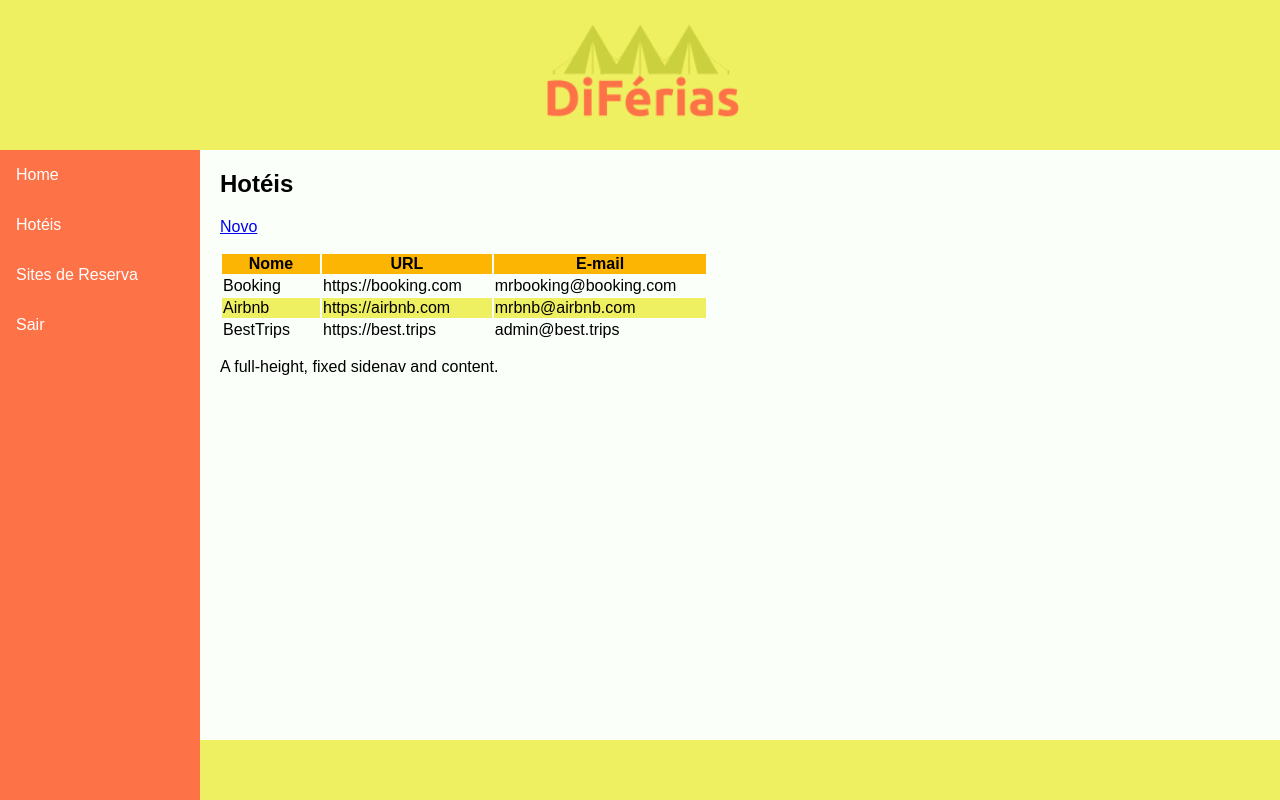
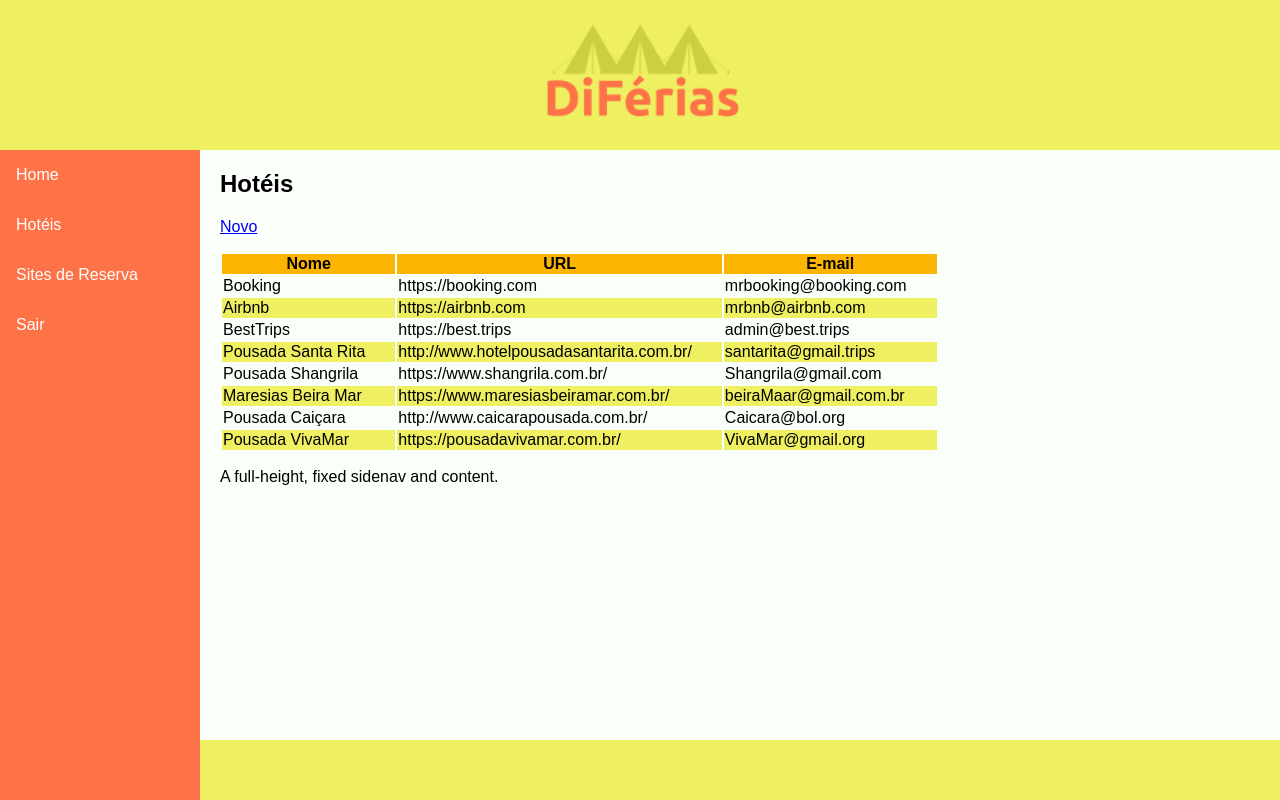
Before and after one commit to darknenblack/DSW2, a PHP site: page /sites-reserva.php in a window 1280 px wide. Run offline with PHP 8.4, Linux system fonts and the light colour scheme; the visitor is signed in with stand-in values (Sample User, id 1).

Commit message:
Update sites-reserva.php

```diff
--- a/brisa/sites-reserva.php
+++ b/brisa/sites-reserva.php
@@ -5,7 +5,7 @@
 ?>
 <html>
 <head>
-<title>Brisa</title>
+<title>DiFerias</title>
     <link rel="stylesheet" href="style.css">
 </head>
 <body>
@@ -38,7 +38,6 @@ include ("menu.php");
       <!-- Repeat other header column ... -->
       </tr>
     </thead>
-    <tbody>
     <tr>
       <td class="gv-col">Booking</td>
       <td class="gv-col">https://booking.com</td>
@@ -54,6 +53,31 @@ include ("menu.php");
       <td class="gv-col">https://best.trips</td>
       <td class="gv-col">admin@best.trips</td>
     </tr>
+    <tr>
+      <td class="gv-col">Pousada Santa Rita</td>
+      <td class="gv-col">http://www.hotelpousadasantarita.com.br/</td>
+      <td class="gv-col">santarita@gmail.trips</td>
+    </tr>
+    <tr>
+      <td class="gv-col">Pousada Shangrila</td>
+      <td class="gv-col">https://www.shangrila.com.br/</td>
+      <td class="gv-col">Shangrila@gmail.com</td>
+    </tr>
+    <tr>
+      <td class="gv-col">Maresias Beira Mar</td>
+      <td class="gv-col">https://www.maresiasbeiramar.com.br/</td>
+      <td class="gv-col">beiraMaar@gmail.com.br</td>
+    </tr>
+    <tr>
+      <td class="gv-col">Pousada Caiçara</td>
+      <td class="gv-col">http://www.caicarapousada.com.br/</td>
+      <td class="gv-col">Caicara@bol.org</td>
+    </tr>
+    <tr>
+      <td class="gv-col">Pousada VivaMar</td>
+      <td class="gv-col">https://pousadavivamar.com.br/</td>
+      <td class="gv-col">VivaMar@gmail.org</td>
+    </tr>
     </tbody>
   </table>
   <p>A full-height, fixed sidenav and content.</p>
```
